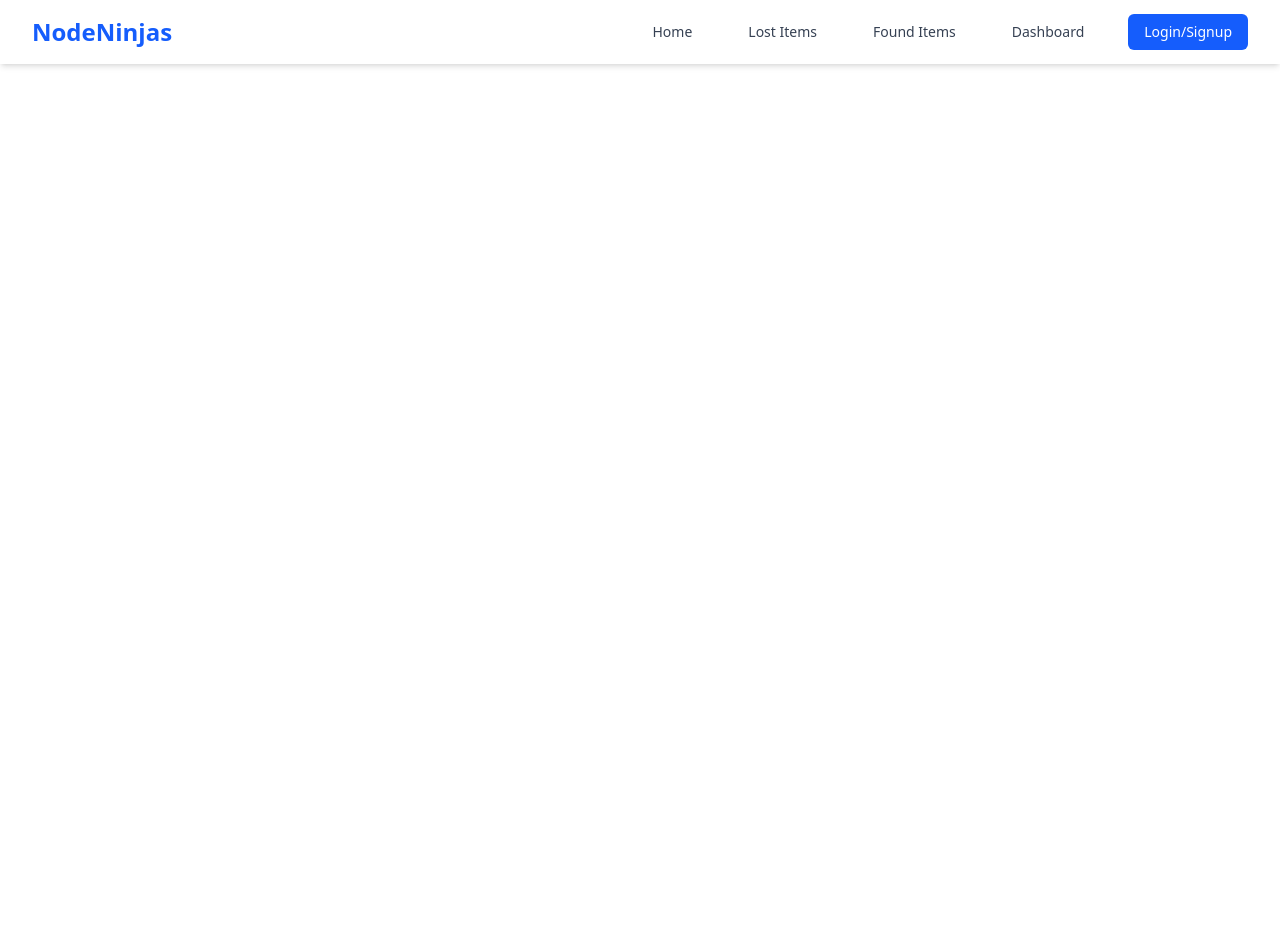
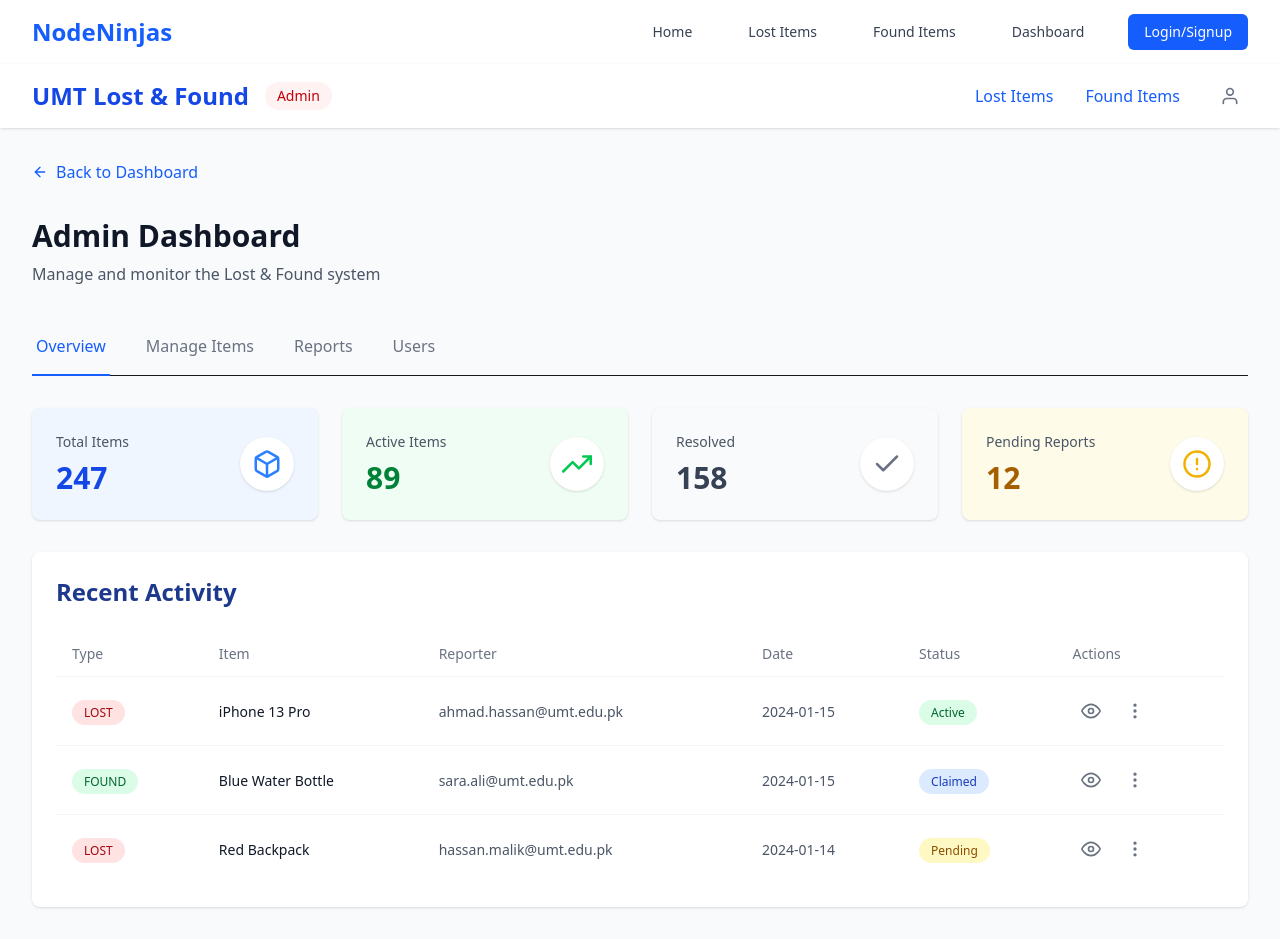
Before and after one commit to thealihamza04/Node-Ninjas, a React (Vite) app: page / in a window 1280 px wide. Before the commit the page ends 800 px from the top, so only its background shows below. Built offline with nearby package versions, Linux system fonts and the light colour scheme; what tailwindcss-animated would draw is missing.

Commit message:
from subhan

```diff
--- a/src/App.jsx
+++ b/src/App.jsx
@@ -1,10 +1,12 @@
 import React from "react";
 import HomePage from "./Components/Home/HomePage";
+import AdminDashboard from "./Components/Admin/AdminDashboard";
 
 const App = () => {
   return (
     <div>
       <HomePage />
+      <AdminDashboard />
     </div>
   );
 };
--- /dev/null
+++ b/src/Components/Admin/AdminDashboard.jsx
@@ -0,0 +1,81 @@
+import React from 'react';
+import { FiArrowLeft, FiUser } from 'react-icons/fi';
+import Tiles from './Components/Tiles';
+import Activities from './Components/Activities';
+
+function AdminDashboard() {
+  return (
+    <div className="min-h-screen bg-gray-50">
+      {/* Header */}
+      <header className="bg-white shadow-sm">
+        <div className="max-w-7xl mx-auto px-4 sm:px-6 lg:px-8">
+          <div className="flex items-center justify-between h-16">
+            {/* Logo and Admin Badge */}
+            <div className="flex items-center gap-4">
+              <h1 className="text-2xl font-bold text-blue-700">UMT Lost & Found</h1>
+              <span className="px-3 py-1 text-sm text-red-700 bg-red-50 rounded-full">
+                Admin
+              </span>
+            </div>
+
+            {/* Navigation Links */}
+            <nav className="flex items-center gap-8">
+              <a href="/lost-items" className="text-blue-600 hover:text-blue-800">
+                Lost Items
+              </a>
+              <a href="/found-items" className="text-blue-600 hover:text-blue-800">
+                Found Items
+              </a>
+              <button className="p-2 text-gray-500 hover:text-gray-700 rounded-full hover:bg-gray-100">
+                <FiUser className="w-5 h-5" />
+              </button>
+            </nav>
+          </div>
+        </div>
+      </header>
+
+      {/* Main Content */}
+      <main className="max-w-7xl mx-auto px-4 sm:px-6 lg:px-8 py-8">
+        {/* Back Button */}
+        <div className="mb-8">
+          <a href="/dashboard" className="inline-flex items-center text-blue-600 hover:text-blue-800">
+            <FiArrowLeft className="w-4 h-4 mr-2" />
+            Back to Dashboard
+          </a>
+        </div>
+
+        {/* Dashboard Header */}
+        <div className="mb-8">
+          <h2 className="text-3xl font-bold text-gray-900">Admin Dashboard</h2>
+          <p className="mt-2 text-gray-600">Manage and monitor the Lost & Found system</p>
+        </div>
+
+        {/* Navigation Tabs */}
+        <div className="mb-8 border-b">
+          <nav className="flex gap-8">
+            <a href="#" className="px-1 py-4 text-blue-600 border-b-2 border-blue-600 -mb-px">
+              Overview
+            </a>
+            <a href="#" className="px-1 py-4 text-gray-500 hover:text-gray-700">
+              Manage Items
+            </a>
+            <a href="#" className="px-1 py-4 text-gray-500 hover:text-gray-700">
+              Reports
+            </a>
+            <a href="#" className="px-1 py-4 text-gray-500 hover:text-gray-700">
+              Users
+            </a>
+          </nav>
+        </div>
+
+        {/* Dashboard Content */}
+        <div className="space-y-8">
+          <Tiles />
+          <Activities />
+        </div>
+      </main>
+    </div>
+  );
+}
+
+export default AdminDashboard;
--- /dev/null
+++ b/src/Components/Admin/Components/Activities.jsx
@@ -0,0 +1,114 @@
+import React from 'react';
+import { FiEye, FiMoreVertical } from 'react-icons/fi';
+
+function Activities() {
+  const activities = [
+    {
+      type: 'LOST',
+      item: 'iPhone 13 Pro',
+      reporter: 'ahmad.hassan@umt.edu.pk',
+      date: '2024-01-15',
+      status: 'Active'
+    },
+    {
+      type: 'FOUND',
+      item: 'Blue Water Bottle',
+      reporter: 'sara.ali@umt.edu.pk',
+      date: '2024-01-15',
+      status: 'Claimed'
+    },
+    {
+      type: 'LOST',
+      item: 'Red Backpack',
+      reporter: 'hassan.malik@umt.edu.pk',
+      date: '2024-01-14',
+      status: 'Pending'
+    }
+  ];
+
+  const getStatusBadgeClass = (status) => {
+    switch (status.toLowerCase()) {
+      case 'active':
+        return 'bg-green-100 text-green-800';
+      case 'claimed':
+        return 'bg-blue-100 text-blue-800';
+      case 'pending':
+        return 'bg-yellow-100 text-yellow-800';
+      default:
+        return 'bg-gray-100 text-gray-800';
+    }
+  };
+
+  const getTypeBadgeClass = (type) => {
+    return type === 'LOST'
+      ? 'bg-red-100 text-red-800'
+      : 'bg-green-100 text-green-800';
+  };
+
+  return (
+    <div className="bg-white rounded-lg shadow-sm p-6">
+      <h2 className="text-2xl font-bold text-blue-900 mb-6">Recent Activity</h2>
+
+      <div className="overflow-x-auto">
+        <table className="table w-full">
+          {/* Table Header */}
+          <thead>
+            <tr className="border-b">
+              <th className="text-sm font-medium text-gray-500">Type</th>
+              <th className="text-sm font-medium text-gray-500">Item</th>
+              <th className="text-sm font-medium text-gray-500">Reporter</th>
+              <th className="text-sm font-medium text-gray-500">Date</th>
+              <th className="text-sm font-medium text-gray-500">Status</th>
+              <th className="text-sm font-medium text-gray-500">Actions</th>
+            </tr>
+          </thead>
+
+          {/* Table Body */}
+          <tbody>
+            {activities.map((activity, index) => (
+              <tr key={index} className="hover:bg-gray-50">
+                <td className="py-4">
+                  <span className={`px-3 py-1 rounded-full text-xs font-medium ${getTypeBadgeClass(activity.type)}`}>
+                    {activity.type}
+                  </span>
+                </td>
+                <td className="py-4">
+                  <span className="font-medium text-gray-900">{activity.item}</span>
+                </td>
+                <td className="py-4">
+                  <span className="text-gray-600">{activity.reporter}</span>
+                </td>
+                <td className="py-4">
+                  <span className="text-gray-600">{activity.date}</span>
+                </td>
+                <td className="py-4">
+                  <span className={`px-3 py-1 rounded-full text-xs font-medium ${getStatusBadgeClass(activity.status)}`}>
+                    {activity.status}
+                  </span>
+                </td>
+                <td className="py-4">
+                  <div className="flex items-center space-x-2">
+                    <button className="p-2 text-gray-500 hover:text-gray-700 rounded-full hover:bg-gray-100">
+                      <FiEye className="w-5 h-5" />
+                    </button>
+                    <div className="dropdown dropdown-end">
+                      <button className="p-2 text-gray-500 hover:text-gray-700 rounded-full hover:bg-gray-100">
+                        <FiMoreVertical className="w-5 h-5" />
+                      </button>
+                      <ul className="dropdown-content menu p-2 shadow bg-base-100 rounded-box w-52">
+                        <li><a>Edit</a></li>
+                        <li><a>Delete</a></li>
+                      </ul>
+                    </div>
+                  </div>
+                </td>
+              </tr>
+            ))}
+          </tbody>
+        </table>
+      </div>
+    </div>
+  );
+}
+
+export default Activities;
--- /dev/null
+++ b/src/Components/Admin/Components/Tiles.jsx
@@ -0,0 +1,60 @@
+import React from 'react';
+import { FiBox, FiTrendingUp, FiCheck, FiAlertCircle } from 'react-icons/fi';
+
+function Tiles() {
+  const stats = [
+    {
+      title: 'Total Items',
+      value: '247',
+      icon: <FiBox className="text-3xl text-blue-500" />,
+      color: 'bg-blue-50',
+      textColor: 'text-blue-700'
+    },
+    {
+      title: 'Active Items',
+      value: '89',
+      icon: <FiTrendingUp className="text-3xl text-green-500" />,
+      color: 'bg-green-50',
+      textColor: 'text-green-700'
+    },
+    {
+      title: 'Resolved',
+      value: '158',
+      icon: <FiCheck className="text-3xl text-gray-500" />,
+      color: 'bg-gray-50',
+      textColor: 'text-gray-700'
+    },
+    {
+      title: 'Pending Reports',
+      value: '12',
+      icon: <FiAlertCircle className="text-3xl text-yellow-500" />,
+      color: 'bg-yellow-50',
+      textColor: 'text-yellow-700'
+    }
+  ];
+
+  return (
+    <div className="grid grid-cols-1 md:grid-cols-2 lg:grid-cols-4 gap-6">
+      {stats.map((stat, index) => (
+        <div
+          key={index}
+          className={`${stat.color} p-6 rounded-lg shadow-sm transition-all hover:shadow-md`}
+        >
+          <div className="flex items-center justify-between">
+            <div>
+              <p className="text-sm font-medium text-gray-600">{stat.title}</p>
+              <h3 className={`text-3xl font-bold mt-2 ${stat.textColor}`}>
+                {stat.value}
+              </h3>
+            </div>
+            <div className="p-3 rounded-full bg-white shadow-sm">
+              {stat.icon}
+            </div>
+          </div>
+        </div>
+      ))}
+    </div>
+  );
+}
+
+export default Tiles;
```
